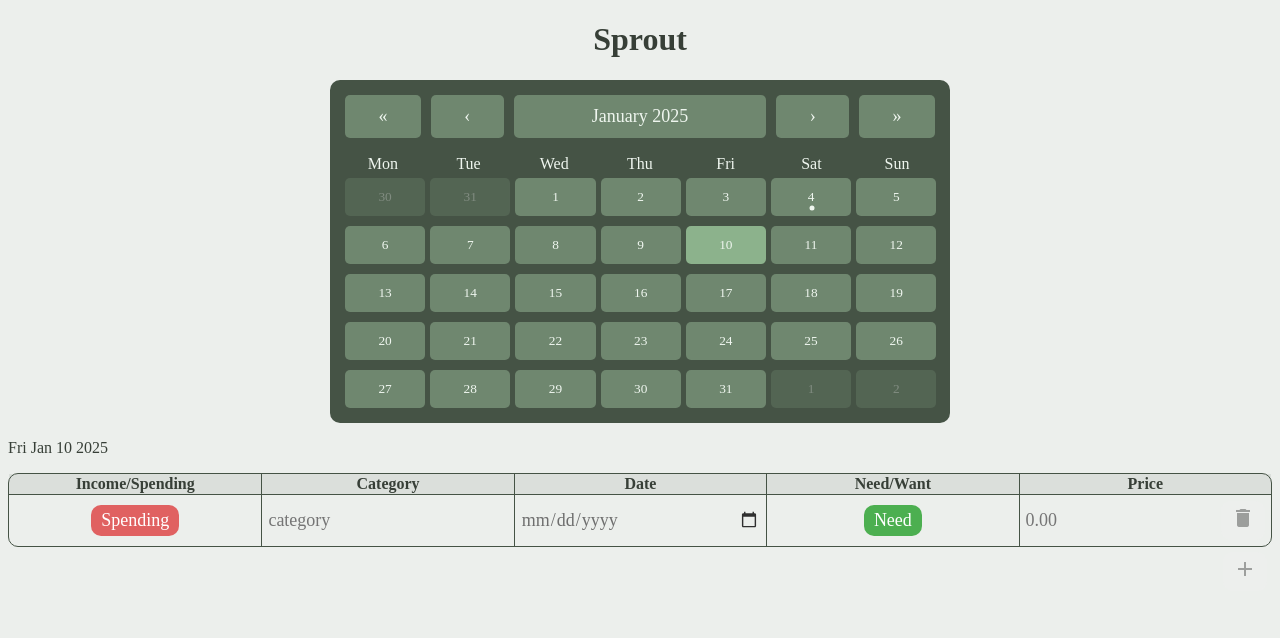
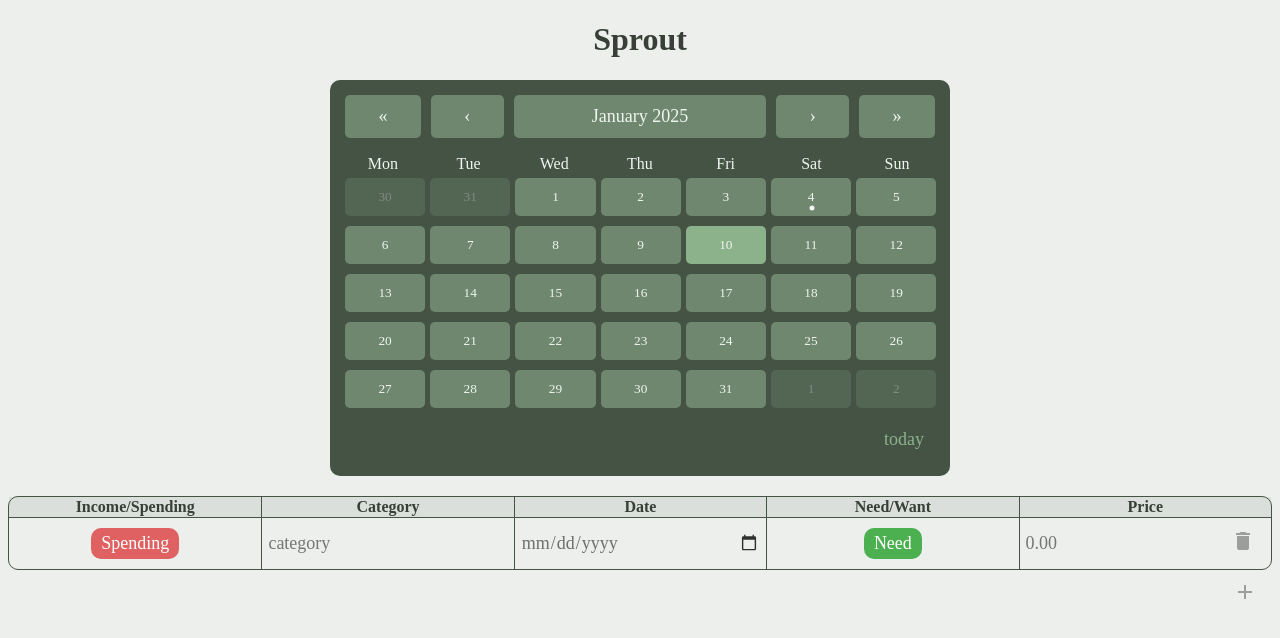
Before and after one commit to Fishfinna/sprouts, a React (Vite) app: page / in a window 1280 px wide. Both pictures are taken after a click on the button "10". Shown: the top 638 px of the page. Built offline with nearby package versions, Linux system fonts and the light colour scheme; a web font is replaced by a local one.

Commit message:
added the today button

```diff
--- a/src/App.tsx
+++ b/src/App.tsx
@@ -16,7 +16,6 @@ function App() {
     <>
       <h1>Sprout</h1>
       <DisplayCalendar date={date} setDate={setDate} />
-      <p>{date instanceof Date ? date.toDateString() : null}</p>
       <Table transactions={transactions} setTransactions={setTransactions} />
     </>
   );
--- a/src/components/calendar/calendar.scss
+++ b/src/components/calendar/calendar.scss
@@ -9,6 +9,7 @@ $text: #eff6ef;
     background-color: $calendar-background-color;
     padding: 10px;
     border-radius: 10px;
+    margin-bottom: 20px;
 
     .react-calendar {
 
@@ -124,4 +125,25 @@ $text: #eff6ef;
             background-color: $text;
         }
     }
+
+    .today-button-container {
+        display: flex;
+        justify-content: right;
+
+        button {
+            background-color: transparent;
+            border: none;
+            font-size: large;
+            margin: 5px;
+            color: $button-hover-color;
+
+            &:hover {
+                color: $button-background-color
+            }
+
+            &.hidden {
+                display: none;
+            }
+        }
+    }
 }
--- a/src/components/calendar/calendar.tsx
+++ b/src/components/calendar/calendar.tsx
@@ -1,11 +1,51 @@
+import React from "react";
 import Calendar from "react-calendar";
-import { CalendarDate } from "../../types/calendar-date"
+import { CalendarDate } from "../../types/calendar-date";
 import "./calendar.scss";
 
-export function DisplayCalendar(params: { date: CalendarDate, setDate: (arg0: CalendarDate) => void }) {
+// Define the type to include the method we need
+interface CalendarRef extends HTMLElement {
+  setActiveStartDate?: (date: Date) => void;
+}
+
+export function DisplayCalendar(params: {
+  date: CalendarDate;
+  setDate: (arg0: CalendarDate) => void;
+}) {
+  const calendarRef = React.useRef<CalendarRef | null>(null);
+
+  const handleTodayClick = () => {
+    const today = new Date();
+    params.setDate(today);
+    if (
+      calendarRef.current &&
+      typeof calendarRef.current.setActiveStartDate === "function"
+    ) {
+      calendarRef.current.setActiveStartDate(today);
+    }
+  };
+
   return (
     <div className="calendar-container">
-      <Calendar onChange={params.setDate} value={params.date} />
+      <Calendar
+        ref={calendarRef as React.RefObject<CalendarRef>}
+        onChange={(value) => params.setDate(value as CalendarDate)}
+        value={params.date}
+      />
+
+      <div className="today-button-container">
+        <button
+          className={
+            new Date().toLocaleDateString("en-US") !=
+            (params.date as Date).toLocaleDateString("en-US")
+              ? ""
+              : "hidden"
+          }
+          onClick={handleTodayClick}
+        >
+          today
+        </button>
+      </div>
     </div>
   );
 }
```
